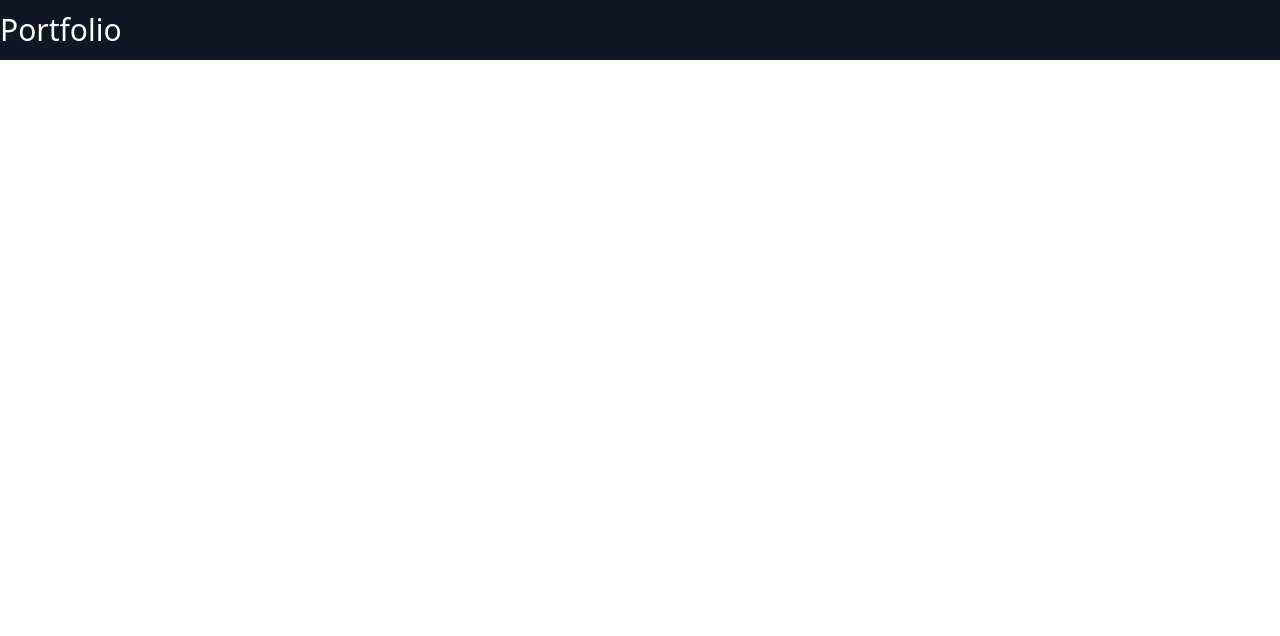
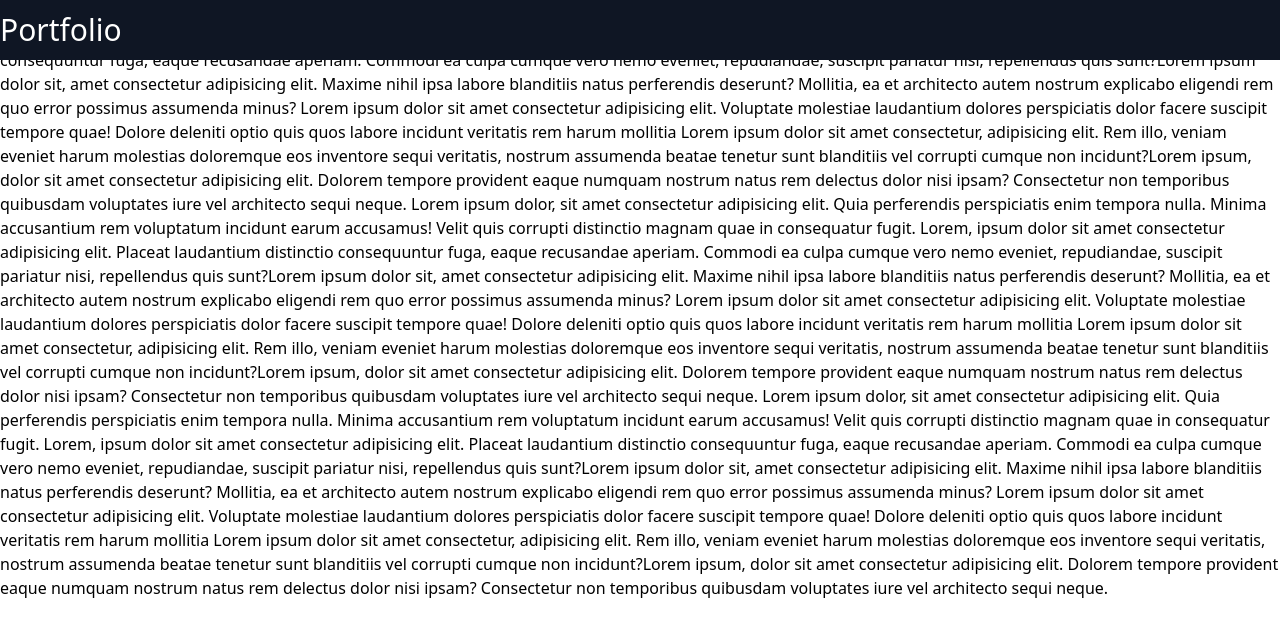
Before and after one commit to emmanuelkiranr/vite-tailwind-testing, a React (Vite) app: page / in a window 1280 px wide. Shown: the top 636 px of the page. Built offline with nearby package versions, Linux system fonts and the light colour scheme.

Commit message:
add script tags in index.html

```diff
--- a/index.html
+++ b/index.html
@@ -9,6 +9,9 @@
   <body>
     <div id="root"></div>
     <script type="module" src="/src/main.jsx"></script>
-    <script src="src/menu.jsx"></script>
+    <script src="https://cdnjs.cloudflare.com/ajax/libs/jquery/3.5.1/jquery.min.js"></script>
+    <script src="https://stackpath.bootstrapcdn.com/bootstrap/4.5.0/js/bootstrap.bundle.min.js"></script>
+    <script src="https://cdnjs.cloudflare.com/ajax/libs/jquery-easing/1.4.1/jquery.easing.min.js"></script>
+    <script src="index.js"></script>
   </body>
 </html>
--- a/src/App.jsx
+++ b/src/App.jsx
@@ -1,9 +1,11 @@
 import Navbar from "./components/Navbar";
+import About from "./components/About";
 
 const App = () => {
   return (
     <div>
       <Navbar />
+      <About />
     </div>
   );
 };
--- /dev/null
+++ b/src/components/About.jsx
@@ -0,0 +1,69 @@
+const About = () => {
+  return (
+    <>
+      <p className=" top-20">
+        Lorem ipsum dolor, sit amet consectetur adipisicing elit. Quia
+        perferendis perspiciatis enim tempora nulla. Minima accusantium rem
+        voluptatum incidunt earum accusamus! Velit quis corrupti distinctio
+        magnam quae in consequatur fugit. Lorem, ipsum dolor sit amet
+        consectetur adipisicing elit. Placeat laudantium distinctio consequuntur
+        fuga, eaque recusandae aperiam. Commodi ea culpa cumque vero nemo
+        eveniet, repudiandae, suscipit pariatur nisi, repellendus quis
+        sunt?Lorem ipsum dolor sit, amet consectetur adipisicing elit. Maxime
+        nihil ipsa labore blanditiis natus perferendis deserunt? Mollitia, ea et
+        architecto autem nostrum explicabo eligendi rem quo error possimus
+        assumenda minus? Lorem ipsum dolor sit amet consectetur adipisicing
+        elit. Voluptate molestiae laudantium dolores perspiciatis dolor facere
+        suscipit tempore quae! Dolore deleniti optio quis quos labore incidunt
+        veritatis rem harum mollitia Lorem ipsum dolor sit amet consectetur,
+        adipisicing elit. Rem illo, veniam eveniet harum molestias doloremque
+        eos inventore sequi veritatis, nostrum assumenda beatae tenetur sunt
+        blanditiis vel corrupti cumque non incidunt?Lorem ipsum, dolor sit amet
+        consectetur adipisicing elit. Dolorem tempore provident eaque numquam
+        nostrum natus rem delectus dolor nisi ipsam? Consectetur non temporibus
+        quibusdam voluptates iure vel architecto sequi neque. Lorem ipsum dolor,
+        sit amet consectetur adipisicing elit. Quia perferendis perspiciatis
+        enim tempora nulla. Minima accusantium rem voluptatum incidunt earum
+        accusamus! Velit quis corrupti distinctio magnam quae in consequatur
+        fugit. Lorem, ipsum dolor sit amet consectetur adipisicing elit. Placeat
+        laudantium distinctio consequuntur fuga, eaque recusandae aperiam.
+        Commodi ea culpa cumque vero nemo eveniet, repudiandae, suscipit
+        pariatur nisi, repellendus quis sunt?Lorem ipsum dolor sit, amet
+        consectetur adipisicing elit. Maxime nihil ipsa labore blanditiis natus
+        perferendis deserunt? Mollitia, ea et architecto autem nostrum explicabo
+        eligendi rem quo error possimus assumenda minus? Lorem ipsum dolor sit
+        amet consectetur adipisicing elit. Voluptate molestiae laudantium
+        dolores perspiciatis dolor facere suscipit tempore quae! Dolore deleniti
+        optio quis quos labore incidunt veritatis rem harum mollitia Lorem ipsum
+        dolor sit amet consectetur, adipisicing elit. Rem illo, veniam eveniet
+        harum molestias doloremque eos inventore sequi veritatis, nostrum
+        assumenda beatae tenetur sunt blanditiis vel corrupti cumque non
+        incidunt?Lorem ipsum, dolor sit amet consectetur adipisicing elit.
+        Dolorem tempore provident eaque numquam nostrum natus rem delectus dolor
+        nisi ipsam? Consectetur non temporibus quibusdam voluptates iure vel
+        architecto sequi neque. Lorem ipsum dolor, sit amet consectetur
+        adipisicing elit. Quia perferendis perspiciatis enim tempora nulla.
+        Minima accusantium rem voluptatum incidunt earum accusamus! Velit quis
+        corrupti distinctio magnam quae in consequatur fugit. Lorem, ipsum dolor
+        sit amet consectetur adipisicing elit. Placeat laudantium distinctio
+        consequuntur fuga, eaque recusandae aperiam. Commodi ea culpa cumque
+        vero nemo eveniet, repudiandae, suscipit pariatur nisi, repellendus quis
+        sunt?Lorem ipsum dolor sit, amet consectetur adipisicing elit. Maxime
+        nihil ipsa labore blanditiis natus perferendis deserunt? Mollitia, ea et
+        architecto autem nostrum explicabo eligendi rem quo error possimus
+        assumenda minus? Lorem ipsum dolor sit amet consectetur adipisicing
+        elit. Voluptate molestiae laudantium dolores perspiciatis dolor facere
+        suscipit tempore quae! Dolore deleniti optio quis quos labore incidunt
+        veritatis rem harum mollitia Lorem ipsum dolor sit amet consectetur,
+        adipisicing elit. Rem illo, veniam eveniet harum molestias doloremque
+        eos inventore sequi veritatis, nostrum assumenda beatae tenetur sunt
+        blanditiis vel corrupti cumque non incidunt?Lorem ipsum, dolor sit amet
+        consectetur adipisicing elit. Dolorem tempore provident eaque numquam
+        nostrum natus rem delectus dolor nisi ipsam? Consectetur non temporibus
+        quibusdam voluptates iure vel architecto sequi neque.
+      </p>
+    </>
+  );
+};
+
+export default About;
--- a/src/components/Navbar.jsx
+++ b/src/components/Navbar.jsx
@@ -21,8 +21,8 @@ const Navbar = () => {
           {/* <----------This div/svg is for small screen display---------->*/}
         </div>
       </nav>
-      <div class="hidden sticky right-0 mt-20" id="menu">
-        <ul className="sm:hidden bg-[#0f1624]  text-lg text-white container w-max ml-auto flex flex-col items-center p-6 rounded-b-lg rounded-br-none">
+      <div class="hidden relative top-10 right-0 mt-20" id="menu">
+        <ul className="sm:hidden bg-[#0f1624] text-lg text-white container w-max ml-auto flex flex-col items-center p-6 rounded-b-lg rounded-br-none">
           <li>
             <a href="#About_Section" className="nav-anchor-text">
               About
```
Also changed, not shown: index.js (renamed from src/menu.jsx).
